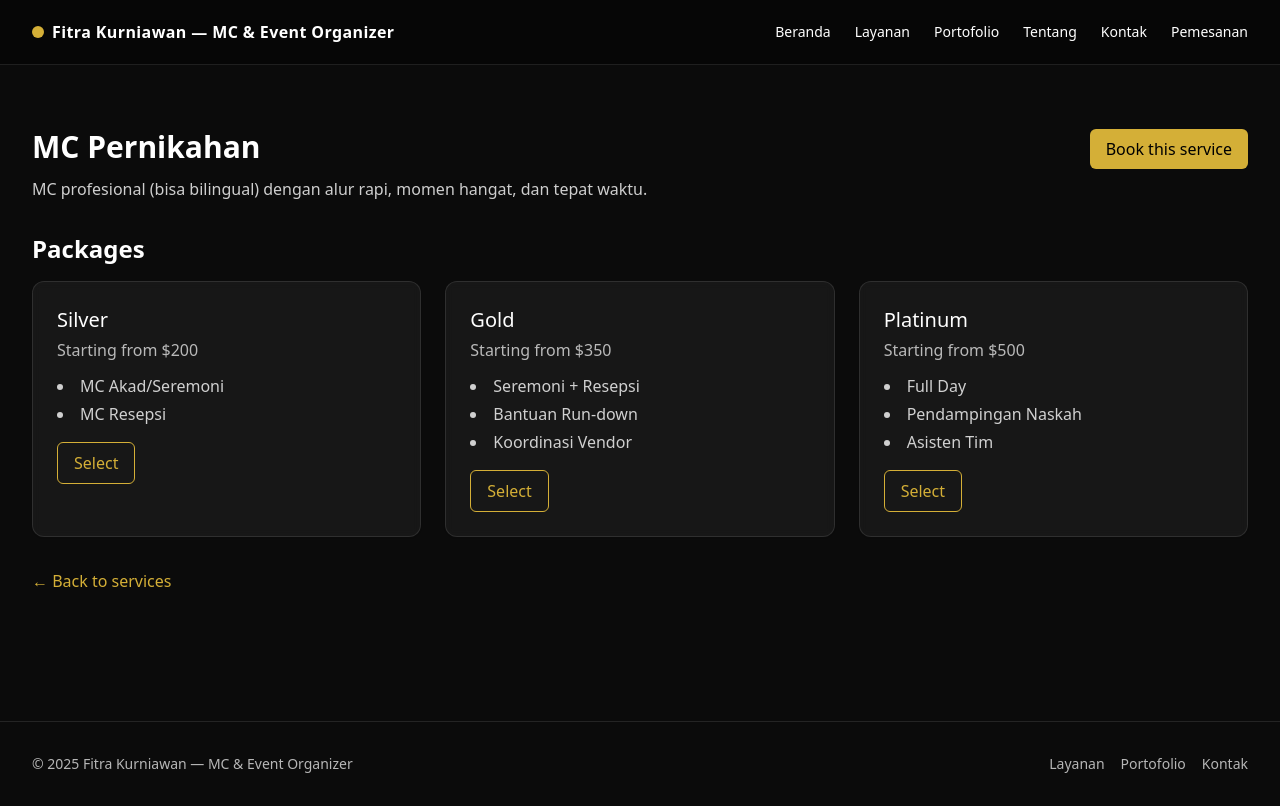
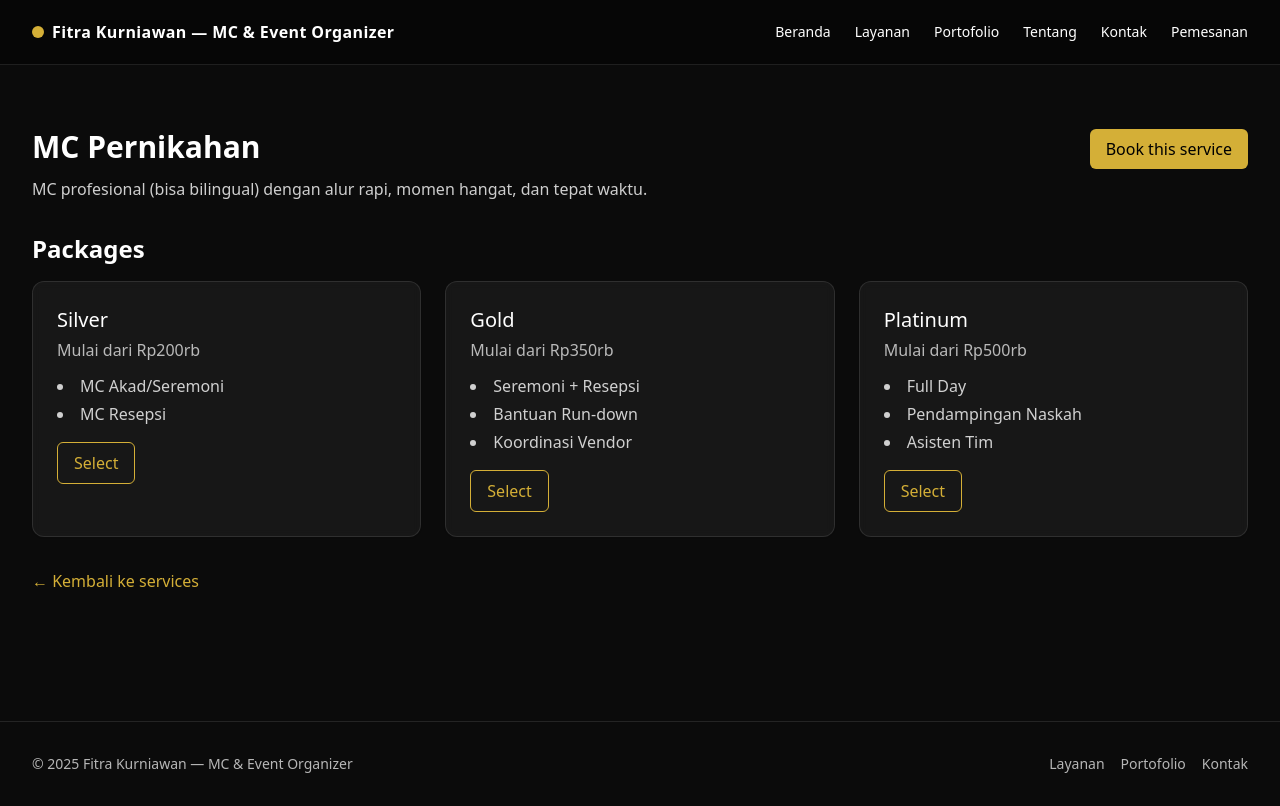
Before and after one commit to jabbar-app/kurniawan-mc, a Next.js app: page /services/wedding-mc in a window 1280 px wide. Built offline with nearby package versions, Linux system fonts and the light colour scheme.

Commit message:
update bahasa

```diff
--- a/app/page.tsx
+++ b/app/page.tsx
@@ -14,7 +14,7 @@ export default function HomePage() {
           <div>
             <span className="badge">Fitra Kurniawan — MC & EO</span>
             <h1 className="mt-4 text-4xl md:text-5xl font-semibold leading-tight">
-              Personal Branding Resmi Fitra Kurniawan
+              Fitra Kurniawan, MC & Event Organizer Terbaik se-
             </h1>
             <p className="mt-4 text-white/80">
               MC profesional & Event Organizer untuk pernikahan, acara korporat, dan momen spesial.
--- a/app/services/[slug]/page.tsx
+++ b/app/services/[slug]/page.tsx
@@ -13,7 +13,7 @@ export default function ServiceDetailPage({ params }: Params) {
     return (
       <main className="section">
         <p>Service not found.</p>
-        <Link href="/services" className="text-[var(--gold)]">← Back to services</Link>
+        <Link href="/services" className="text-[var(--gold)]">← Kembali ke services</Link>
       </main>
     );
   }
@@ -33,7 +33,7 @@ export default function ServiceDetailPage({ params }: Params) {
         {service.packages.map((p: any) => (
           <div key={p.name} className="card p-6">
             <h3 className="text-xl font-medium">{p.name}</h3>
-            <p className="text-white/70 mt-1">Starting from ${p.price}</p>
+            <p className="text-white/70 mt-1">Mulai dari Rp{p.price}rb</p>
             <ul className="mt-3 space-y-1 text-white/80 list-disc list-inside">
               {p.features.map((f: string) => <li key={f}>{f}</li>)}
             </ul>
@@ -43,7 +43,7 @@ export default function ServiceDetailPage({ params }: Params) {
       </div>
 
       <div className="mt-8">
-        <Link href="/services" className="text-[var(--gold)]">← Back to services</Link>
+        <Link href="/services" className="text-[var(--gold)]">← Kembali ke services</Link>
       </div>
     </main>
   );
--- a/data/testimonials.json
+++ b/data/testimonials.json
@@ -1,5 +1,5 @@
 [
-  { "id": 1, "clientName": "D & R", "text": "Pernikahan kami berjalan mulus dan penuh rasa. MC menjaga alur tetap on-time!", "rating": 5 },
-  { "id": 2, "clientName": "TechCorp", "text": "Profesional dan engaging. Konferensi kami berjalan tanpa kendala.", "rating": 5 },
-  { "id": 3, "clientName": "A & M", "text": "Perubahan mendadak ditangani dengan sigap. Sangat direkomendasikan!", "rating": 4 }
+  { "id": 1, "clientName": "Ika Pratiwi & Suami", "text": "Pernikahan kami berjalan mulus dan penuh rasa. MC menjaga alur tetap on-time!", "rating": 5 },
+  { "id": 2, "clientName": "Aldho Sinaga, CEO Training Kita-kita", "text": "Profesional dan engaging. Konferensi kami berjalan tanpa kendala.", "rating": 5 },
+  { "id": 3, "clientName": "Intan Mayasari", "text": "Perubahan mendadak ditangani dengan sigap. Sangat direkomendasikan!", "rating": 4 }
 ]
```
